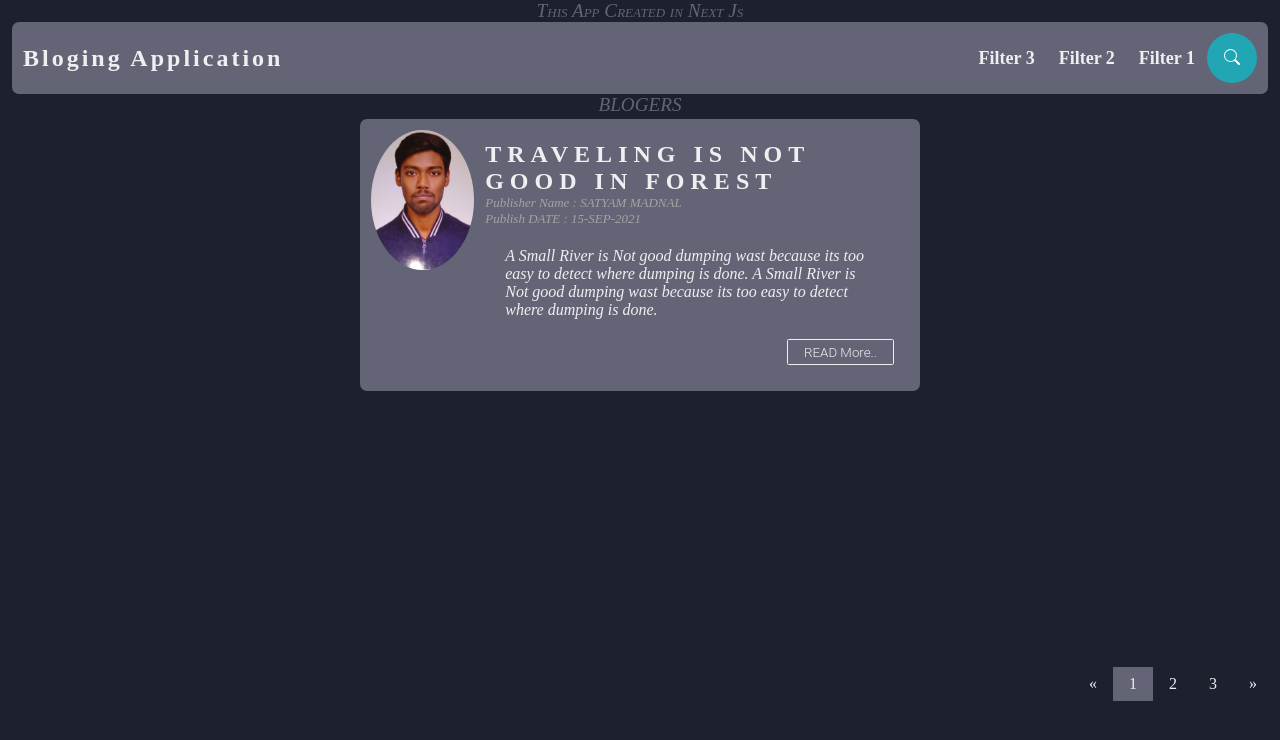
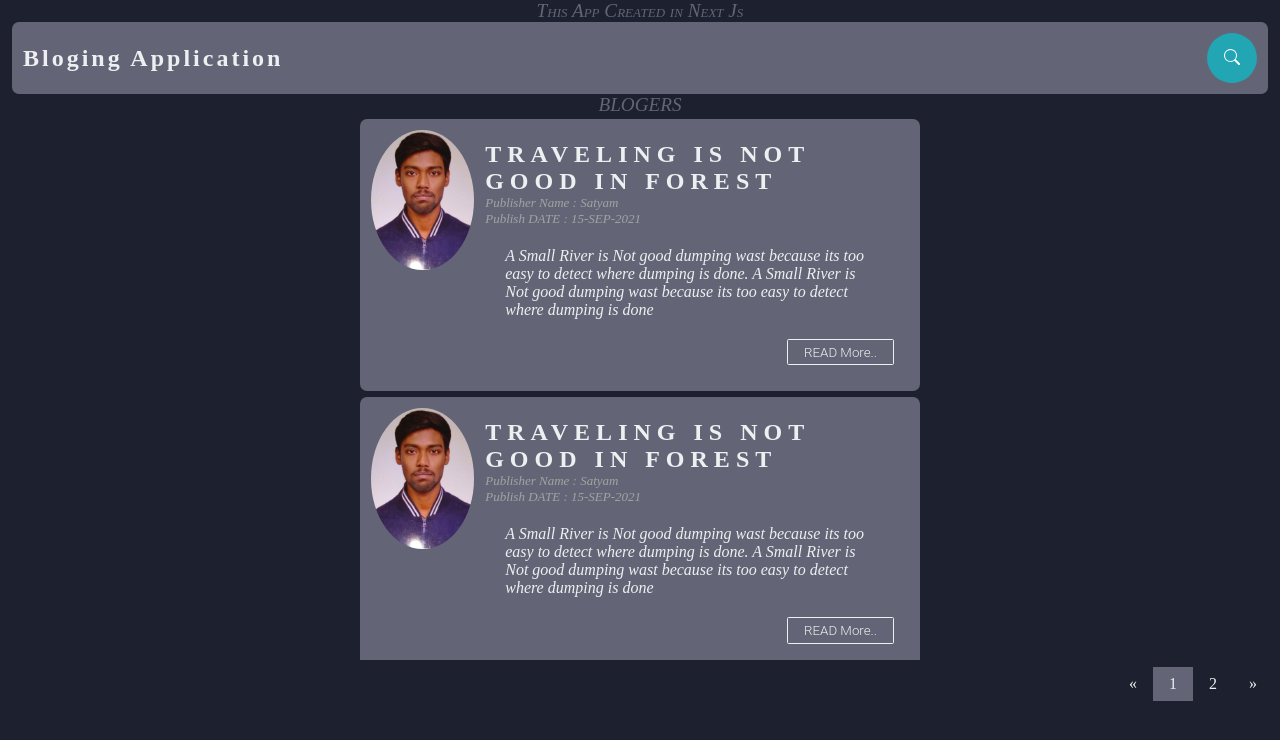
Before and after one commit to SATYAM9717069261/Next_Js, a Next.js app: page /Blogingsite in a window 1280 px wide. Shown: the top 740 px of the page. Built offline with nearby package versions, Linux system fonts and the light colour scheme.

Commit message:
"Add Basic Functionality"

```diff
--- a/pages/Blogingsite/Blogerslist.jsx
+++ b/pages/Blogingsite/Blogerslist.jsx
@@ -4,7 +4,8 @@ import Rightnav from "./Mainpage/Rightnav/Rightnav";
 import { useState, useEffect } from "react";
 import Link from "next/link";
 import Customstyle from '../../styles/Blogerlist.module.css'
-function Blogers() {
+function Blogers({ data ,filter }) {
+    console.log("Data +>   da => ", data)
     const [pagecontent, setpagecontent] = useState(true);
     // const containerData = {
     //    Mainpagecontent: <MainpageBlogerlist changecontent={changecontent} />
@@ -15,50 +16,51 @@ function Blogers() {
     //     console.log("Change Detected", containerData.Mainpagecontent)
     // }, [pagecontent]);
 
-    function changecontent() {
+    function selecteduser(id){
         setpagecontent(false);
+        filter(id);
+        console.log("selected blog => ",id)
     }
 
     return (
         <>
             <div className={`left ${Customstyle.flex}`}>
-                <header onClick={changecontent}>BLOGERS</header>
+                <header>BLOGERS</header>
                 <div className={`flex-col center blog ${Customstyle.container}`}>
                     {/* containerData.Mainpagecontent */}
-                    {pagecontent ? <MainpageBlogerlist changecontent={changecontent} /> :<Leftnav />}
+                    {pagecontent ?
+                        data.map((datavalue) => {
+                            return <MainpageBlogerlist key={datavalue.id} data={datavalue} changecontent={selecteduser}  />
+                        })
+                        : data.map((datavalue) => {
+                            return <Leftnav key={datavalue.id} data={datavalue} />
+                        })
+                    }
                 </div>
                 <div className="pagination">
                     <Link href="#"><a>&laquo;</a></Link>
                     <Link href="#"><a className="selected-page">1</a></Link>
                     <Link href="#"><a>2</a></Link>
-                    <Link href="#"><a>3</a></Link>
                     <Link href="#"><a>&raquo;</a></Link>
                 </div>
             </div>
 
             {
-                pagecontent ? "" : (
+                pagecontent ? "" :
                     <div className={`right ${Customstyle.flex4}`}>
                         <header>User Name <small>/Post Header</small></header>
-                        <div className={`blog ${Customstyle.blog}` }>
-                            <Rightnav />
-                            <Rightnav />
+                        <div className={`blog ${Customstyle.blog}`}>
+                        {data.map((datavalue) => {
+                            return <Rightnav key={datavalue.id} data={datavalue} selected={selecteduser} />
+                        })}
                         </div>
                         <div className="flex-row blog-date">
                             <div className={Customstyle.info}>
-                                <span >Email:abc@gmail.com</span><br/>
+                                <span >Email:abc@gmail.com</span><br />
                                 <span >Contect Number:120-1039-290</span>
                             </div>
-                            <div className="pagination">
-                                <Link href="#"><a>&laquo;</a></Link>
-                                <Link href="#"><a className="selected-page">1</a></Link>
-                                <Link href="#"><a>2</a></Link>
-                                <Link href="#"><a>3</a></Link>
-                                <Link href="#"><a>&raquo;</a></Link>
-                            </div>
-
                         </div>
-                    </div>)
+                    </div>
             }
         </>
     )
--- a/pages/Blogingsite/Landpage/MainpageBlogerlist.jsx
+++ b/pages/Blogingsite/Landpage/MainpageBlogerlist.jsx
@@ -1,7 +1,7 @@
 import Image from 'next/image'
 import style from '../../../styles/MainpageBlogerlist.module.css'
 import Profilepic from '../../../public/images/Profile_pic.jpeg'
-function MainpageBlogerlist({changecontent}){
+function MainpageBlogerlist({changecontent,data}){
     return (
         <div className="flex-row box blog-container">
                     <div className={style.img}>
@@ -9,15 +9,13 @@ function MainpageBlogerlist({changecontent}){
                     </div>
                     <div className="flex-4">
                         <section>
-                            <p className="blog-header">TRAVELING IS NOT GOOD IN FOREst</p>
+                            <p className="blog-header">{data.title}</p>
                             <p className="blog-date">
-                                <span>Publisher Name : SATYAM MADNAL</span> <br/>
-                                <span>Publish DATE : 15-SEP-2021 </span>
+                                <span>Publisher Name : {data.publishername}</span> <br/>
+                                <span>Publish DATE : {data.publishdate}</span>
                             </p>
-                            <p className="blog-body">A Small River is Not good dumping wast because its too easy to detect
-                                where dumping is done. A Small River is Not good dumping wast because its too easy to detect where
-                                dumping is done.</p>
-                            <button className="blog-button" onClick={(changecontent)}> READ More..</button>
+                            <p className="blog-body">{data.body}</p>
+                            {data.readmore?<button className="blog-button" onClick={()=>{changecontent(data.id)}}> READ More..</button>:""}
                         </section>
                     </div>
                 </div>
--- a/pages/Blogingsite/body.jsx
+++ b/pages/Blogingsite/body.jsx
@@ -1,8 +1,37 @@
 import Blogers from "./Blogerslist";
-function Body(){
+import {useState} from 'react'
+function Body({filter}){
+    const resdata=[{
+        id:1,
+        publishername:"Satyam",
+        publishdate:"15-SEP-2021",
+        photourl:"../../../public/images/Profile_pic.jpeg",
+        title:"TRAVELING IS NOT GOOD IN FOREst",
+        body:`A Small River is Not good dumping wast because its too easy to detect
+        where dumping is done. A Small River is Not good dumping wast because its too easy to detect where
+        dumping is done`,
+        readmore:true
+    },
+    {
+        id:2,
+        publishername:"Satyam",
+        publishdate:"15-SEP-2021",
+        photourl:"../../../public/images/Profile_pic.jpeg",
+        title:"TRAVELING IS NOT GOOD IN FOREst",
+        body:`A Small River is Not good dumping wast because its too easy to detect
+        where dumping is done. A Small River is Not good dumping wast because its too easy to detect where
+        dumping is done`,
+        readmore:true
+    }]
+    const[blog,setblog]=useState(resdata);
+
+    function filterdata(filterdata){
+        console.log("Body => ",filterdata)
+    }
+
     return(
         <div className="flex-row" >
-            <Blogers/>
+            <Blogers data={blog} filter={filterdata} />
         </div>
     )
 }
--- a/pages/Blogingsite/index.jsx
+++ b/pages/Blogingsite/index.jsx
@@ -1,5 +1,16 @@
 import Body from "./body";
+import {useRef,useState} from 'react'
 function app() {
+    const filter=useRef(null);
+    const [Filterarray,setFilterarray]=useState([]);
+
+    function addfilter(filterdata){
+        if(filterdata != "") {
+            setFilterarray([...Filterarray,filterdata]);
+            filter.current.value="";
+        }
+    }
+
     return (
         <>
             <header> This App Created in Next Js </header>
@@ -8,22 +19,24 @@ function app() {
                 <div className="flex-row-rev center" style={{flex:"auto"}}>
                     <span>
                         <div className="search-box">
-                            <button className="btn-search">
+                        <button className="btn-search" onClick={()=>addfilter(filter.current.value)}>
                                 <svg xmlns="http://www.w3.org/2000/svg" width="16" height="16" fill="currentColor"
                                     className="bi bi-search" viewBox="0 0 16 16">
                                     <path
                                         d="M11.742 10.344a6.5 6.5 0 1 0-1.397 1.398h-.001c.03.04.062.078.098.115l3.85 3.85a1 1 0 0 0 1.415-1.414l-3.85-3.85a1.007 1.007 0 0 0-.115-.1zM12 6.5a5.5 5.5 0 1 1-11 0 5.5 5.5 0 0 1 11 0z" />
                                 </svg>
                             </button>
-                            <input type="text" className="input-search" placeholder="Type to Search..." />
+                            <input type="text" className="input-search" placeholder="Type to Search..." ref={filter}/>
                         </div>
                     </span>
-                    <span className="box filter">Filter 1</span>
-                    <span className="box filter">Filter 2</span>
-                    <span className="box filter">Filter 3</span>
+                    {
+                        Filterarray.map((data)=>{
+                            return <span className="box filter" key={data}>{data}</span>
+                        })
+                    }
                 </div>
             </div>
-            <Body/>
+            <Body filter={Filterarray}/>
         </>
     )
 }
```
